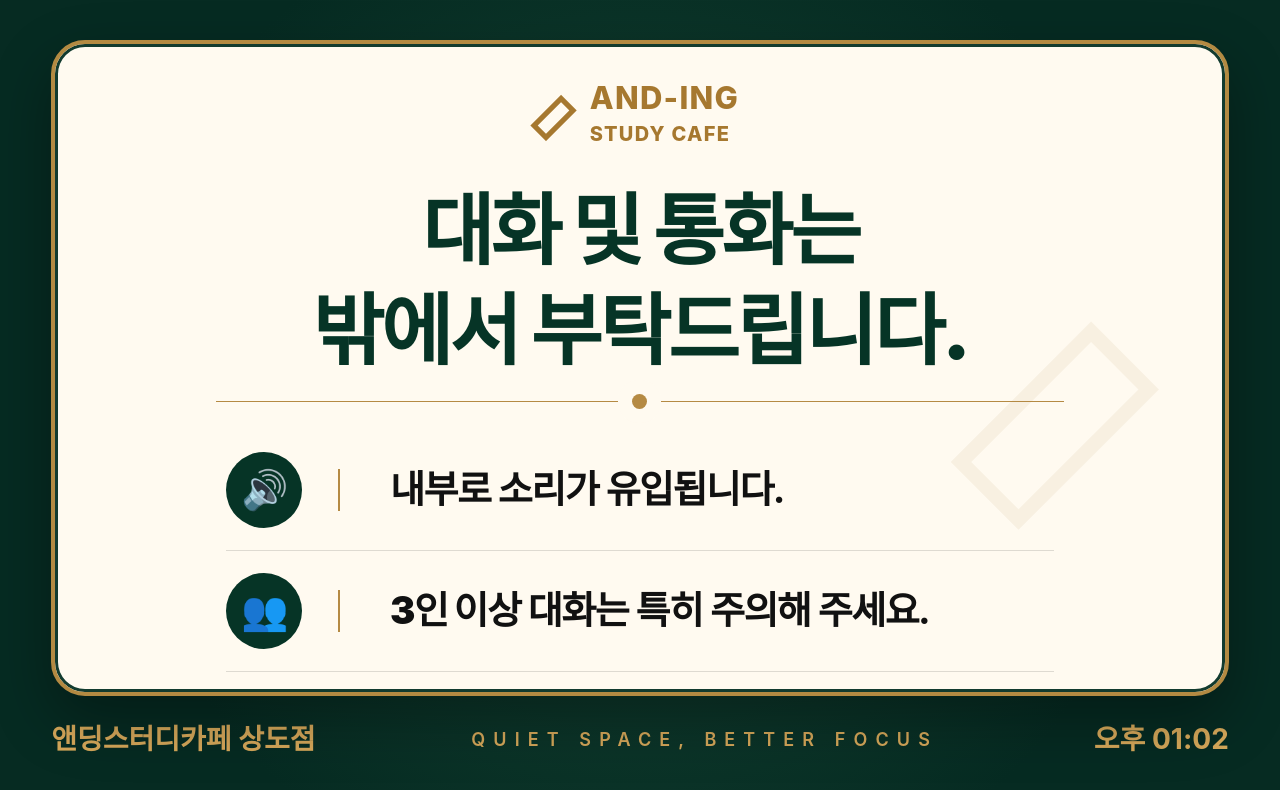
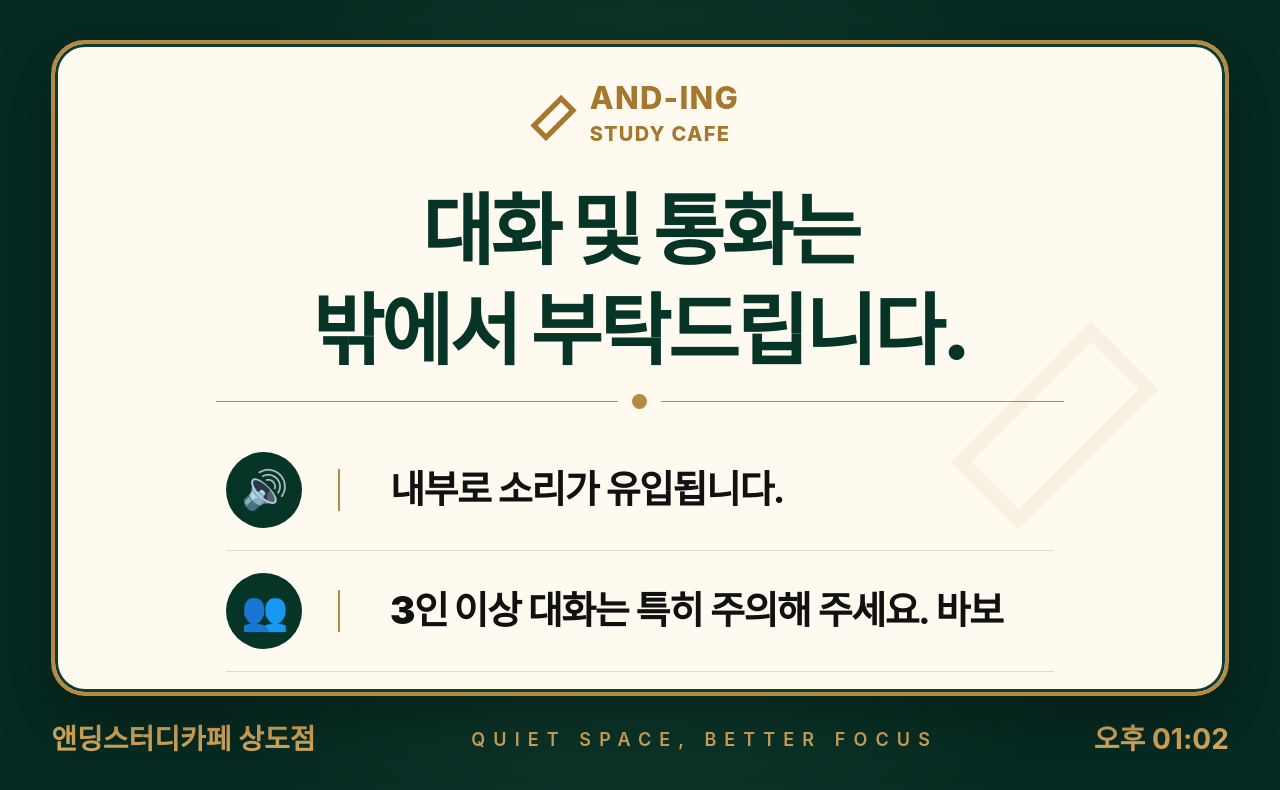
Before and after one commit to mmmkk2/sangdo-lobby, a Next.js app: page / in a window 1280 px wide. Shown: the top 790 px of the page. Built offline with nearby package versions, Linux system fonts and the light colour scheme.

Commit message:
Update page.tsx

```diff
--- a/app/page.tsx
+++ b/app/page.tsx
@@ -7,7 +7,7 @@ const slides = [
     title: <>대화 및 통화는<br />밖에서 부탁드립니다.</>,
     items: [
       "내부로 소리가 유입됩니다.",
-      <> <b>3인 이상</b> 대화는 특히 주의해 주세요.</>,
+      <> <b>3인 이상</b> 대화는 특히 주의해 주세요. 바보 </>,
       <>안내 후에도 동일한 상황이 반복될 경우<br /><b className="gold">이용이 제한</b>될 수 있습니다.</>,
     ],
   },
```
